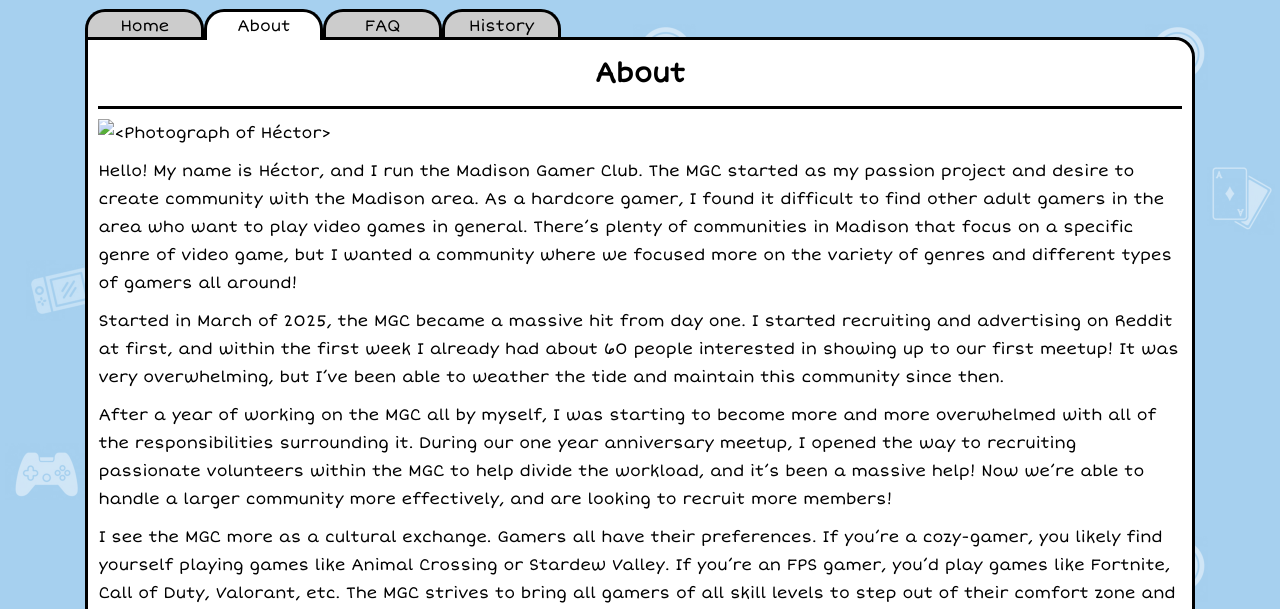
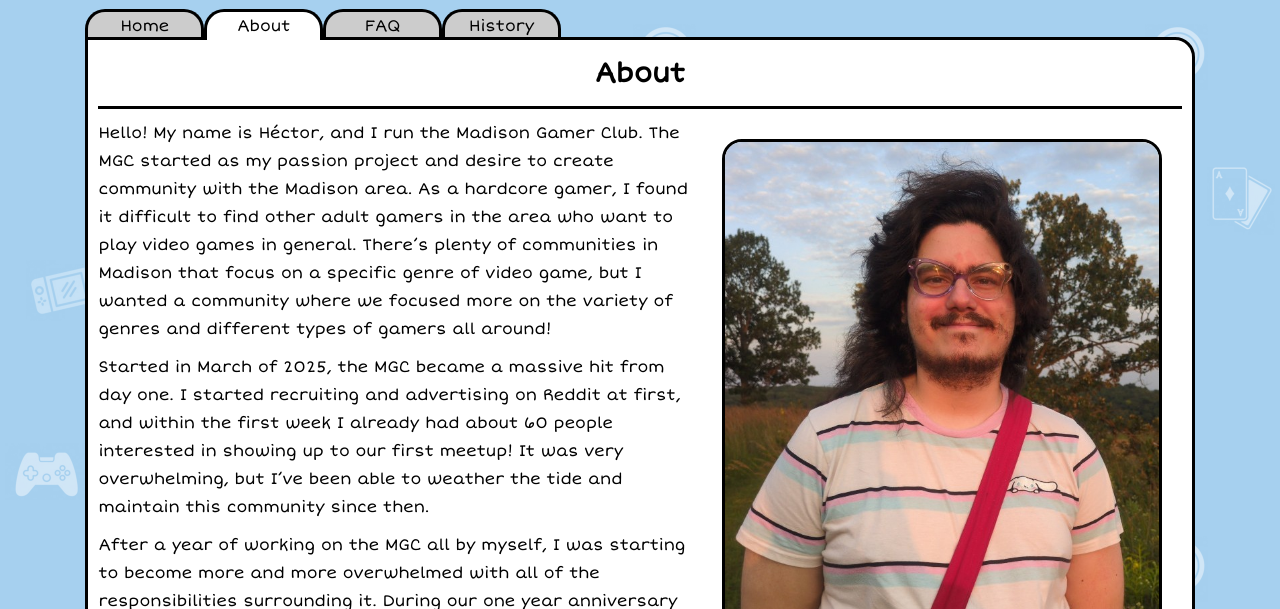
Before and after one commit to MadisonGamerClub/madisongamerclub.github.io, a plain HTML site: page about.html in a window 1280 px wide. Shown: the part 191-800 px from the top of the page. Drawn offline with Linux system fonts and the light colour scheme.

Commit message:
Add picture of hector

```diff
--- a/about.html
+++ b/about.html
@@ -32,7 +32,7 @@
       <main>
         <h1>About</h1>
 
-        <p><img src="media/hector.jpg" alt="<Photograph of Héctor>" title="Photograph of Héctor" /></p>
+        <p><img src="media/hector.jpg" alt="<Photograph of Héctor>" title="Photograph of Héctor" class="float"/></p>
 
         <p>Hello! My name is Héctor, and I run the Madison Gamer Club. The MGC started as my passion project and desire to create community with the Madison area. As a hardcore gamer, I found it difficult to find other adult gamers in the area who want to play video games in general. There’s plenty of communities in Madison that focus on a specific genre of video game, but I wanted a community where we focused more on the variety of genres and different types of gamers all around!</p>
 
--- a/style.css
+++ b/style.css
@@ -59,6 +59,19 @@ main {
     /* magic. this introduces a new stacking context that allows the selected
      * tab to be placed above it and the unselected tabs below it */
     position: relative;
+}
+
+img.float {
+    /* center images in the body of the document */
+    width: 40%;
+    float: right;
+    margin: 20px;
+    /* top left corner should not be rounded because of the tabs */
+    border-radius: 20px;
+    /* rounded corners, black border. simple! */
+    border-style: solid;
+    border-width: 3px;
+    border-color: black;
 }
 
 nav ul {
```
Also changed, not shown: media/hector.jpg (added).
